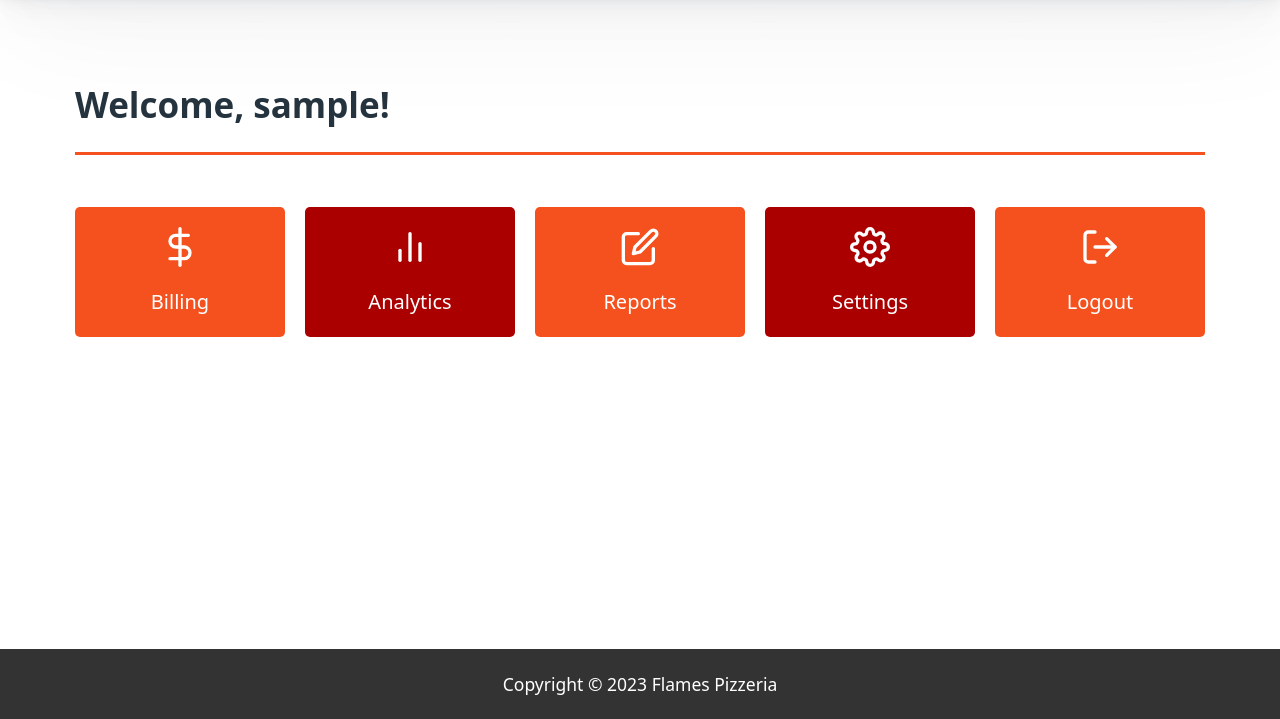
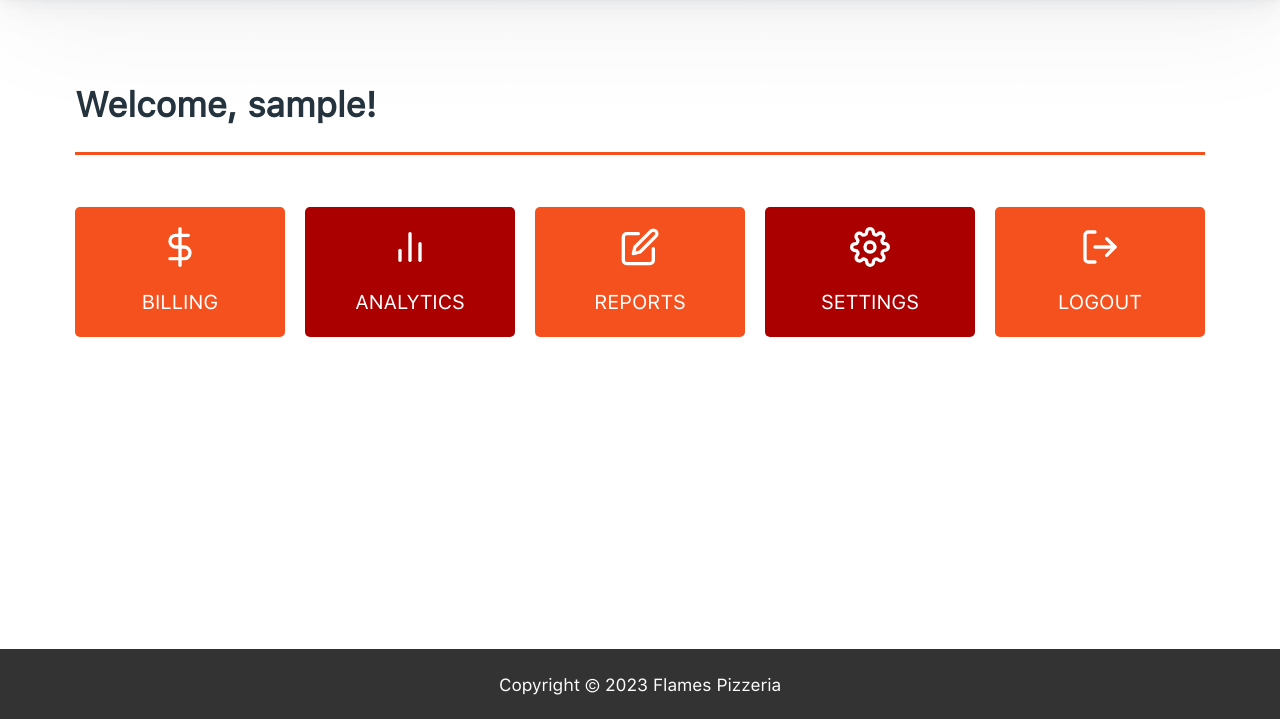
Before and after one commit to sachintha180/flames-pos, a Flask app: page /menu in a window 1280 px wide. Shown: the part 81-800 px from the top of the page. Run offline with Flask 3, Linux system fonts and the light colour scheme; the visitor is signed in with stand-in values (Sample User, id 1).

Commit message:
Fixed spacing between section and footer, changed global font

```diff
--- a/static/css/styles.css
+++ b/static/css/styles.css
@@ -1,3 +1,9 @@
+@font-face {
+    font-family: "San Francisco UI";
+    src: url("../fonts/San\ Francisco/SFUIText-Regular.otf");
+    font-weight: 400;
+}
+
 /* Deep-orange Light scheme (Default) */
 /* Can be forced with data-theme="light" */
 [data-theme="light"],
@@ -39,6 +45,7 @@
     --menu-btn-min-width: 150px;
     --success: #4caf50;
     --error: #f44336;
+    --font-family: "San Francisco UI", sans-serif;
 }
 
 @media (max-width: 992px) {
@@ -92,8 +99,9 @@ body > header img {
 }
 
 body > section {
-    padding: 0;
-    padding-bottom: calc(var(--spacing) * 3);
+    width: var(--header-width);
+    margin: 0 calc(var(--spacing) * -1);
+    padding-bottom: calc(var(--spacing) * 2);
 }
 
 body > section > h2 {
@@ -133,10 +141,6 @@ body > dialog > article > h3 {
     margin-bottom: var(--spacing);
 }
 
-body > #spacer {
-    min-height: var(--block-spacing-vertical);
-}
-
 body > #menu #menu_btns div {
     background-color: var(--primary);
     display: flex;
@@ -164,6 +168,7 @@ body > #menu #menu_btns div:nth-child(2n):hover {
 }
 
 body > #menu #menu_btns div p {
+    text-transform: uppercase;
     margin: 0;
     color: var(--primary-inverse);
 }
```
Also changed, not shown: static/fonts/San Francisco/SFUIText-Regular.otf (added).
